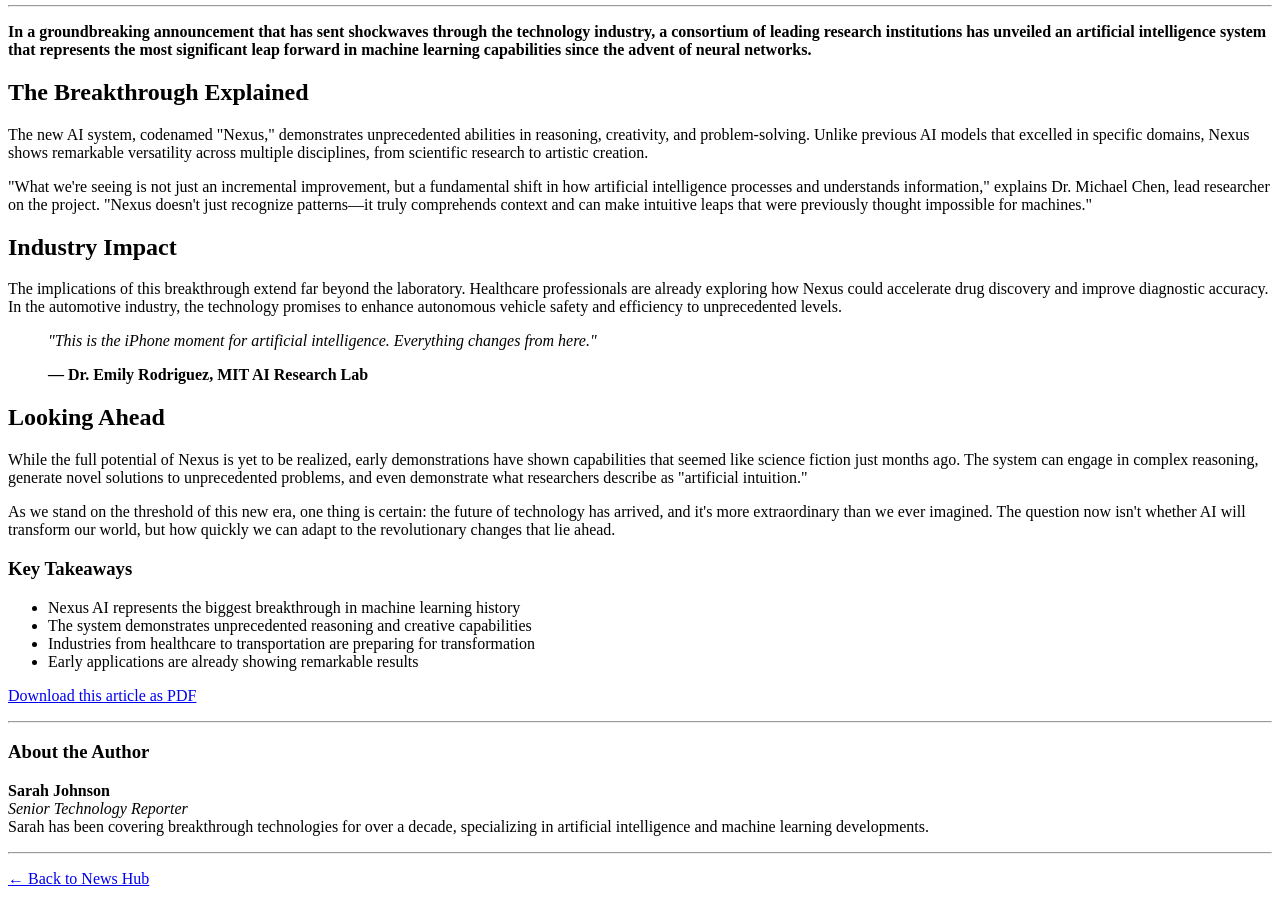
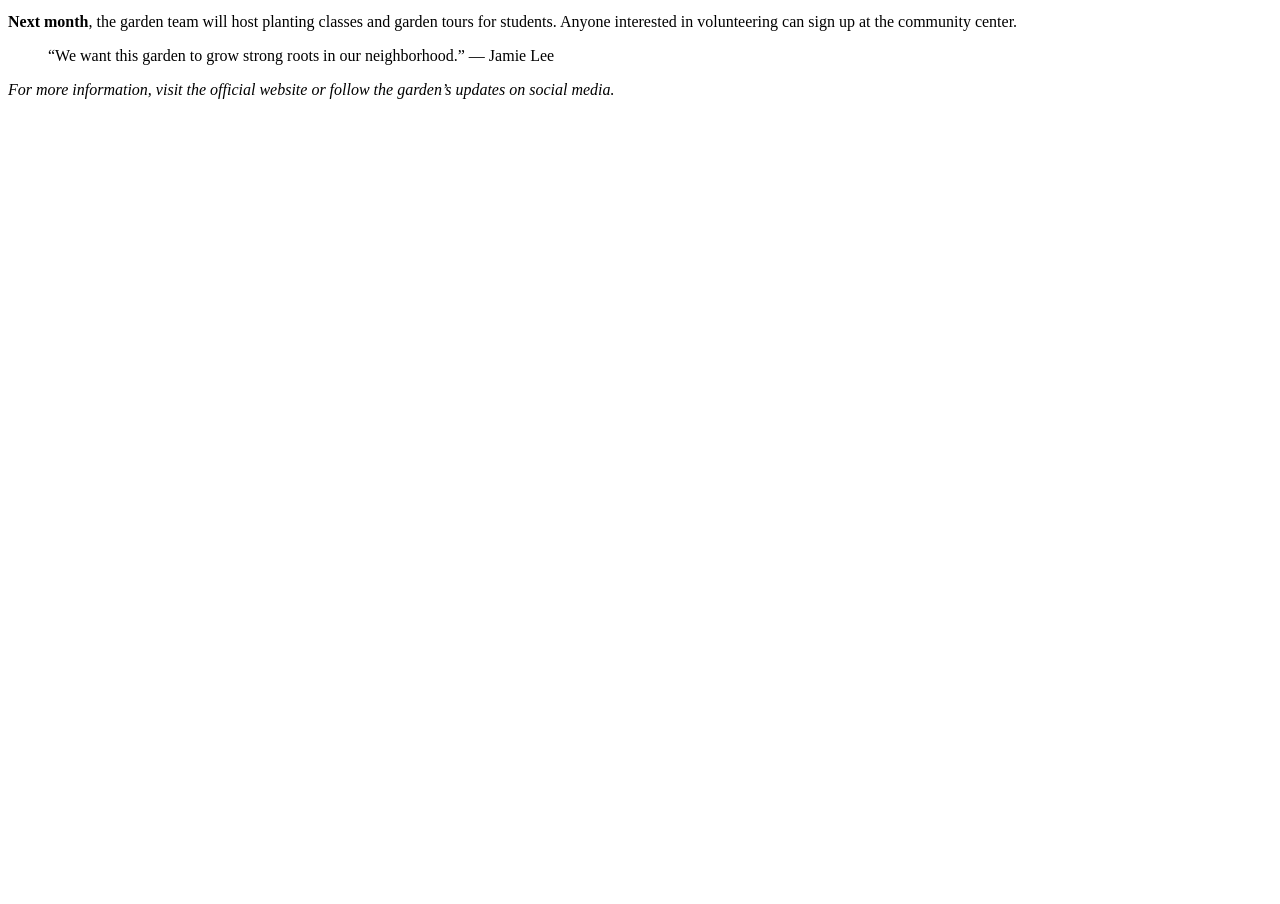
Before and after one commit to rishir23/WEBASSIEMNT1, a plain HTML site: page GITHUB/article.html in a window 1280 px wide. Shown: the part 218-1122 px from the top of the page. After the commit the page ends 800 px from the top, so only its background shows below. Drawn offline with Linux system fonts and the light colour scheme.

Commit message:
Update article.html

```diff
--- a/GITHUB/article.html
+++ b/GITHUB/article.html
@@ -1,111 +1,24 @@
+
 <!DOCTYPE html>
 <html lang="en">
 <head>
-    <meta charset="UTF-8">
-    <meta name="viewport" content="width=device-width, initial-scale=1.0">
-    <title>Revolutionary AI Breakthrough - TechNews Today</title>
+  <meta charset="UTF-8">
+  <title>New Community Garden Opens Downtown</title>
 </head>
 <body>
-    <header>
-        <p><a href="index.html">← Back to News Hub</a></p>
-        <hr>
-    </header>
+  <h1>New Community Garden Brings Neighbors Together</h1>
 
-    <article>
-        <header>
-            <p><strong>BREAKING NEWS</strong></p>
-            <h1>Revolutionary AI Breakthrough Changes Everything: The Future is Here</h1>
+  <h2>Grand Opening Celebration</h2>
+  <p>The city’s newest community garden officially opened last Saturday with a ribbon-cutting ceremony and free workshops for local families. Dozens of volunteers worked for months to transform an empty lot into a green space full of vegetables, flowers, and native plants.</p>
 
-            <p>
-                <em>By Sarah Johnson, Senior Tech Reporter</em><br>
-                <em>Published: January 15, 2025</em><br>
-                <em>Reading time: 5 minutes</em>
-            </p>
-            <hr>
-        </header>
+  <p>According to the organizers, the garden will provide fresh produce for families and teach kids about healthy eating. <q>“This project shows what we can do when we work together,”</q> said volunteer coordinator Jamie Lee.</p>
 
-        <section>
-            <p>
-                <strong>
-                    In a groundbreaking announcement that has sent shockwaves through the technology industry,
-                    a consortium of leading research institutions has unveiled an artificial intelligence system
-                    that represents the most significant leap forward in machine learning capabilities since the
-                    advent of neural networks.
-                </strong>
-            </p>
+  <p><strong>Next month</strong>, the garden team will host planting classes and garden tours for students. Anyone interested in volunteering can sign up at the community center.</p>
 
-            <h2>The Breakthrough Explained</h2>
+  <blockquote>
+    “We want this garden to grow strong roots in our neighborhood.” — Jamie Lee
+  </blockquote>
 
-            <p>
-                The new AI system, codenamed "Nexus," demonstrates unprecedented abilities in reasoning,
-                creativity, and problem-solving. Unlike previous AI models that excelled in specific domains,
-                Nexus shows remarkable versatility across multiple disciplines, from scientific research to
-                artistic creation.
-            </p>
-
-            <p>
-                "What we're seeing is not just an incremental improvement, but a fundamental shift in how
-                artificial intelligence processes and understands information," explains Dr. Michael Chen,
-                lead researcher on the project. "Nexus doesn't just recognize patterns—it truly comprehends
-                context and can make intuitive leaps that were previously thought impossible for machines."
-            </p>
-
-            <h2>Industry Impact</h2>
-
-            <p>
-                The implications of this breakthrough extend far beyond the laboratory. Healthcare professionals
-                are already exploring how Nexus could accelerate drug discovery and improve diagnostic accuracy.
-                In the automotive industry, the technology promises to enhance autonomous vehicle safety and
-                efficiency to unprecedented levels.
-            </p>
-
-            <blockquote>
-                <p><em>"This is the iPhone moment for artificial intelligence. Everything changes from here."</em></p>
-                <p><strong>— Dr. Emily Rodriguez, MIT AI Research Lab</strong></p>
-            </blockquote>
-
-            <h2>Looking Ahead</h2>
-
-            <p>
-                While the full potential of Nexus is yet to be realized, early demonstrations have shown
-                capabilities that seemed like science fiction just months ago. The system can engage in
-                complex reasoning, generate novel solutions to unprecedented problems, and even demonstrate
-                what researchers describe as "artificial intuition."
-            </p>
-
-            <p>
-                As we stand on the threshold of this new era, one thing is certain: the future of technology
-                has arrived, and it's more extraordinary than we ever imagined. The question now isn't
-                whether AI will transform our world, but how quickly we can adapt to the revolutionary
-                changes that lie ahead.
-            </p>
-
-            <h3>Key Takeaways</h3>
-            <ul>
-                <li>Nexus AI represents the biggest breakthrough in machine learning history</li>
-                <li>The system demonstrates unprecedented reasoning and creative capabilities</li>
-                <li>Industries from healthcare to transportation are preparing for transformation</li>
-                <li>Early applications are already showing remarkable results</li>
-            </ul>
-
-            <p>
-                <a href="documents/ai-breakthrough-article.pdf" target="_blank">Download this article as PDF</a>
-            </p>
-        </section>
-
-        <footer>
-            <hr>
-            <h3>About the Author</h3>
-            <p>
-                <strong>Sarah Johnson</strong><br>
-                <em>Senior Technology Reporter</em><br>
-                Sarah has been covering breakthrough technologies for over a decade, specializing in
-                artificial intelligence and machine learning developments.
-            </p>
-
-            <hr>
-            <p><a href="index.html">← Back to News Hub</a></p>
-        </footer>
-    </article>
+  <p><em>For more information, visit the official website or follow the garden’s updates on social media.</em></p>
 </body>
 </html>
```
